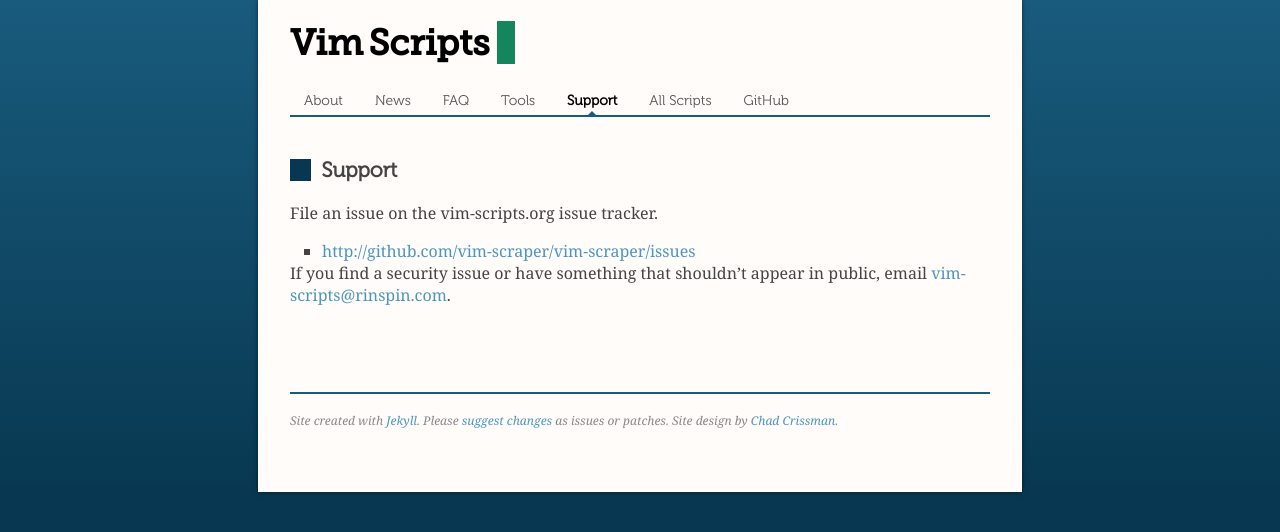
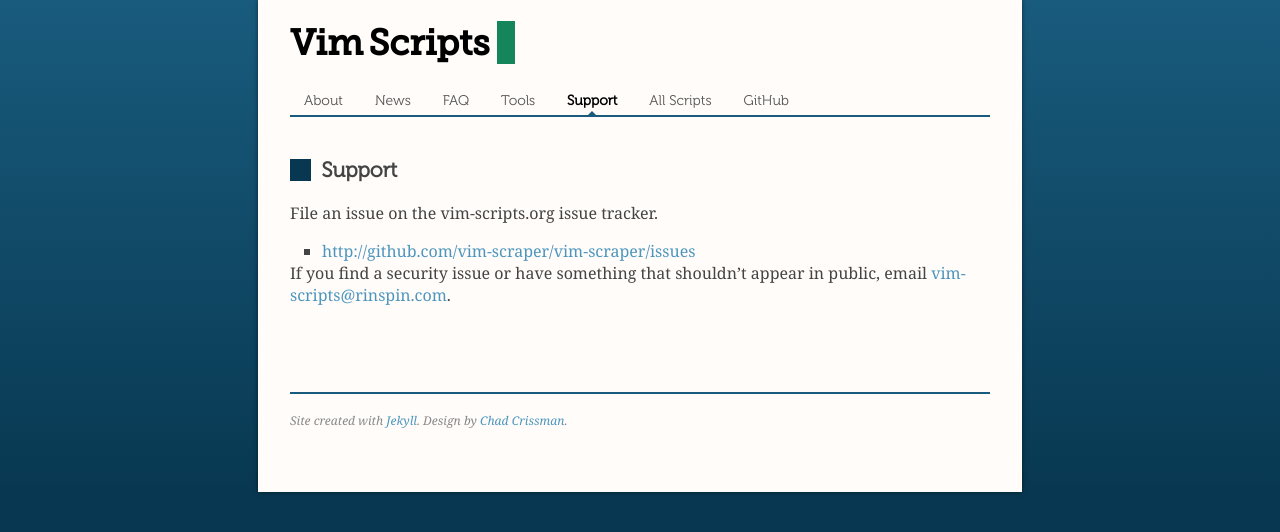
Before and after one commit to vim-scraper/vim-scraper.github.com, a Jekyll site: the page built from vim/support.markdown, in a window 1280 px wide. Shown: the top 532 px of the page. Built offline with Jekyll 4.4.1, drawn with Linux system fonts in a browser that asks for light colours; Markdown is read by kramdown in place of the engine named in the settings.

Commit message:
Fixed wording..

```diff
--- a/_layouts/default.html
+++ b/_layouts/default.html
@@ -90,7 +90,7 @@
   </section>
 
   <footer role="contentinfo">
-    <p>Site created with <a href="http://github.com/mojombo/jekyll/wiki" rel="external">Jekyll</a>. Please <a href="http://github.com/vim-scripts/vim-scripts.github.com" rel="external">suggest changes</a> as issues or patches. Site design by <a href="http://www.ccrissman.com" rel="external">Chad Crissman</a>.</p>
+    <p>Site created with <a href="http://github.com/mojombo/jekyll/wiki" rel="external">Jekyll</a>. Design by <a href="http://www.ccrissman.com" rel="external">Chad Crissman</a>.</p>
   </footer>
 </body>
 </html>
```
